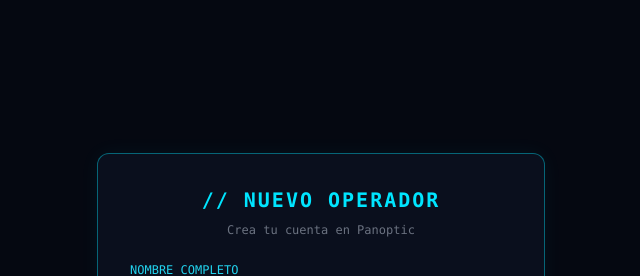
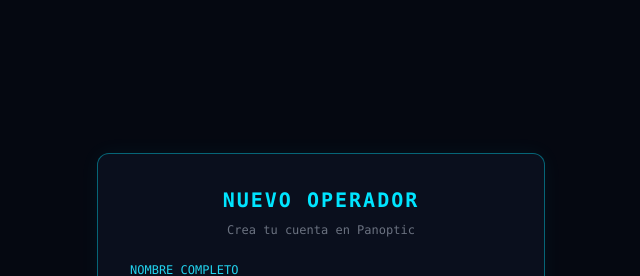
Before and after one commit to JuanRbCode/Panoptic, a React (Create React App) app: page / in a window 1280 px wide. Both pictures are taken after a click on the button "Regístrate aquí". Shown: the top 276 px of the page, without its empty margins (319-959 px from the left). Built offline with nearby package versions, Linux system fonts and the light colour scheme.

Commit message:
V2.1 comentario eliminado de register

```diff
--- a/src/pages/Register.jsx
+++ b/src/pages/Register.jsx
@@ -28,7 +28,7 @@
   return (
     <div className="min-h-screen bg-[#050811] text-[#c0d0e0] flex items-center justify-center font-mono p-4">
       <div className="w-full max-w-md bg-[#0A0F1D] border border-[#00e5ff]/40 p-8 rounded-xl shadow-[0_0_20px_rgba(0,229,255,0.05)]">
-        <h2 className="text-xl font-bold text-[#00E5FF] mb-2 tracking-widest text-center">// NUEVO OPERADOR</h2>
+        <h2 className="text-xl font-bold text-[#00E5FF] mb-2 tracking-widest text-center">NUEVO OPERADOR</h2>
         <p className="text-xs text-gray-500 text-center mb-6">Crea tu cuenta en Panoptic</p>
 
         {error && <div className="mb-4 p-2 bg-red-950/50 border border-red-500/40 text-red-400 text-xs rounded">{error}</div>}
```
